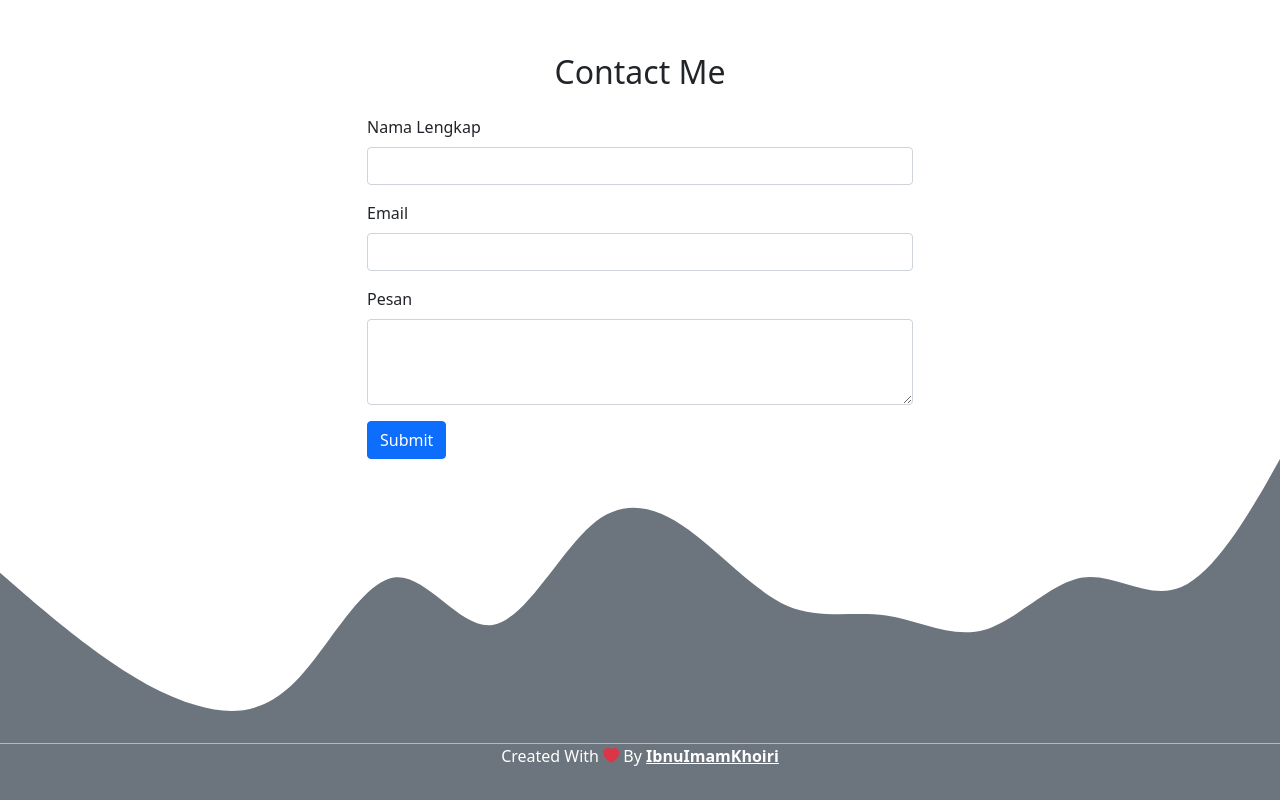
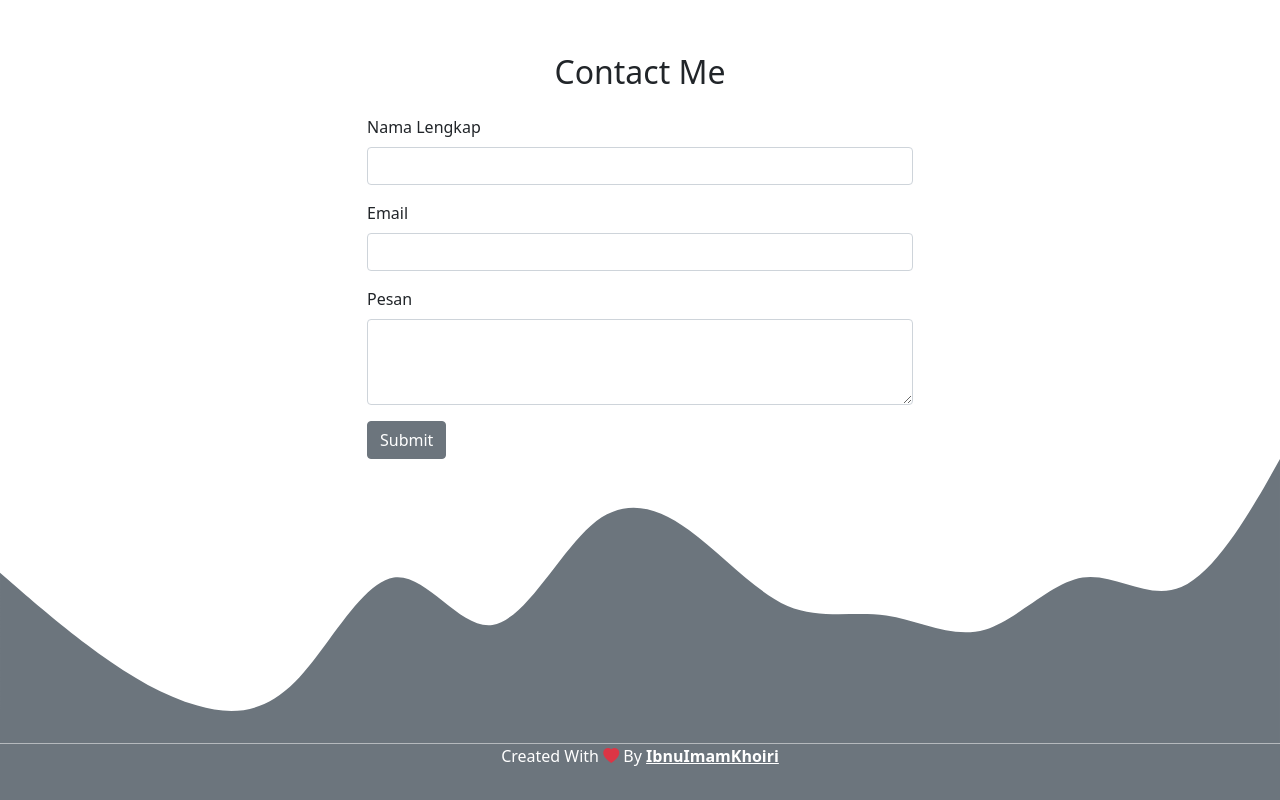
Before and after one commit to begbeg10/begbegidh.github.io, a plain HTML site: page index.html in a window 1280 px wide. Shown: the part 2151-2951 px from the top of the page. Drawn offline with nearby package versions, Linux system fonts and the light colour scheme.

Commit message:
ubah warna

```diff
--- a/index.html
+++ b/index.html
@@ -141,7 +141,7 @@
                   <label for="pesan" class="form-label">Pesan</label>
                   <textarea class="form-control" id="pesan" rows="3"></textarea>
                 </div>
-                <button type="submit" class="btn btn-primary">Submit</button>
+                <button type="submit" class="btn btn-secondary">Submit</button>
               </form>
             </div>
           </div>
```
